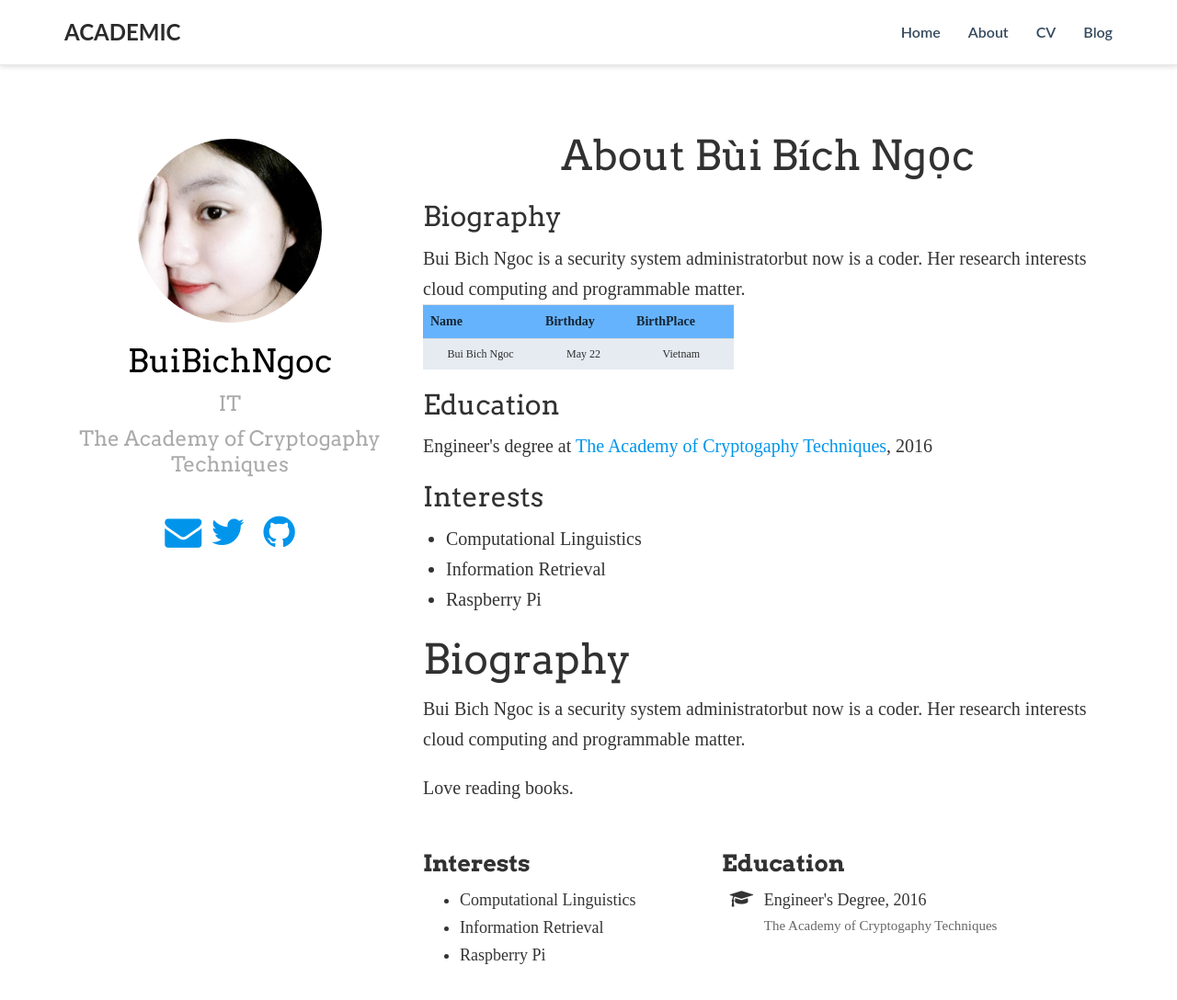
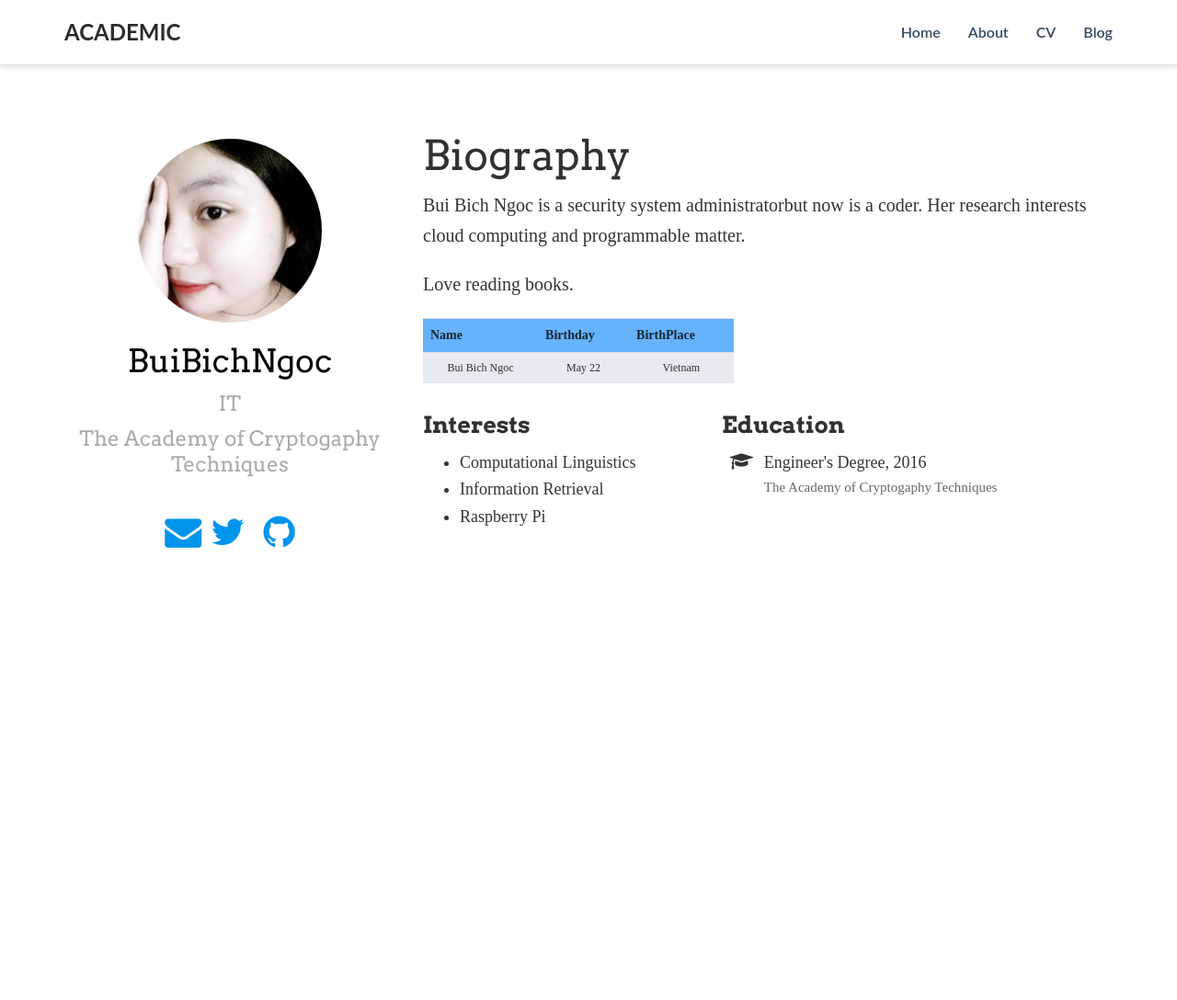
Before and after one commit to buibichngoc/buibichngoc.github.io, a Jekyll site: the page built from about/index.html, in a window 1280 px wide and 1184 px high. Shown: the top 1088 px of the window at 92% size. Built offline with Jekyll 4.4.1, drawn with Linux system fonts in a browser that asks for light colours; nearby versions of some CDN libraries; a style sheet for code colours, icons or effects is not loaded.

Commit message:
about
about

```diff
--- a/_layouts/default.html
+++ b/_layouts/default.html
@@ -142,35 +142,6 @@
 
                 {{ content }}
 
-                <h1 id="biography">Biography</h1>
-
-                <p>Bui Bich Ngoc is a security system administratorbut now is a coder. Her research interests cloud computing and programmable matter.</p>
-
-                <p>Love reading books.</p>
-
-                <div class="row">
-
-                    <div class="col-sm-5"><h3>Interests</h3>
-                        <ul class="ul-interests">
-                            <li>Computational Linguistics</li>
-                            <li>Information Retrieval</li>
-                            <li>Raspberry Pi</li>
-                        </ul>
-                    </div>
-
-                    <div class="col-sm-7"><h3>Education</h3>
-                        <ul class="ul-edu fa-ul">
-                            <li>
-                                <i class="fa-li fa fa-graduation-cap"></i>
-                                <div class="description">
-                                    <p class="course">Engineer's Degree, 2016</p>
-                                    <p class="institution">The Academy of Cryptogaphy Techniques</p>
-                                </div>
-                            </li>
-                        </ul>
-                    </div>
-
-                </div>
             </div>
 
         </div>
--- a/about/index.html
+++ b/about/index.html
@@ -2,9 +2,11 @@
 layout: default
 title: About Bùi Bích Ngọc
 ---
-	<h1 style="text-align: center;">{{ page.title }}</h1>
-		<h2>Biography</h2>
-				Bui Bich Ngoc is a security system administratorbut now is a coder. Her research interests cloud computing and programmable matter.
+<h1 id="biography">Biography</h1>
+
+<p>Bui Bich Ngoc is a security system administratorbut now is a coder. Her research interests cloud computing and programmable matter.</p>
+
+<p>Love reading books.</p>
 
 <table style="text-align: center; font-size: 12px; width: 45%; margin: 0 0 0 0; background: #9cc1e4;">
 	<tbody>
@@ -22,11 +24,28 @@ title: About Bùi Bích Ngọc
 	</tbody>
 </table>
 
-		<h2>Education</h2>
-				Engineer's degree at <a href="http://actvn.edu.vn/">The Academy of Cryptogaphy Techniques</a>, 2016
-		<h2>Interests</h2>
-				<ul style="padding-left: 25px;">
-					<li style="padding-left: 0px;">Computational Linguistics</li>
-					<li style="padding-left: 0px;">Information Retrieval</li>
-					<li style="padding-left: 0px;">Raspberry Pi</li>
+<div class="row">
+
+	<div class="col-sm-5">
+		<h3>Interests</h3>
+		<ul class="ul-interests">
+			<li>Computational Linguistics</li>
+			<li>Information Retrieval</li>
+			<li>Raspberry Pi</li>
 		</ul>
+	</div>
+
+	<div class="col-sm-7">
+		<h3>Education</h3>
+		<ul class="ul-edu fa-ul">
+			<li>
+				<i class="fa-li fa fa-graduation-cap"></i>
+				<div class="description">
+					<p class="course">Engineer's Degree, 2016</p>
+					<p class="institution">The Academy of Cryptogaphy Techniques</p>
+				</div>
+			</li>
+		</ul>
+	</div>
+
+</div>
```
Lines whose indentation alone changed are shown as unchanged.
